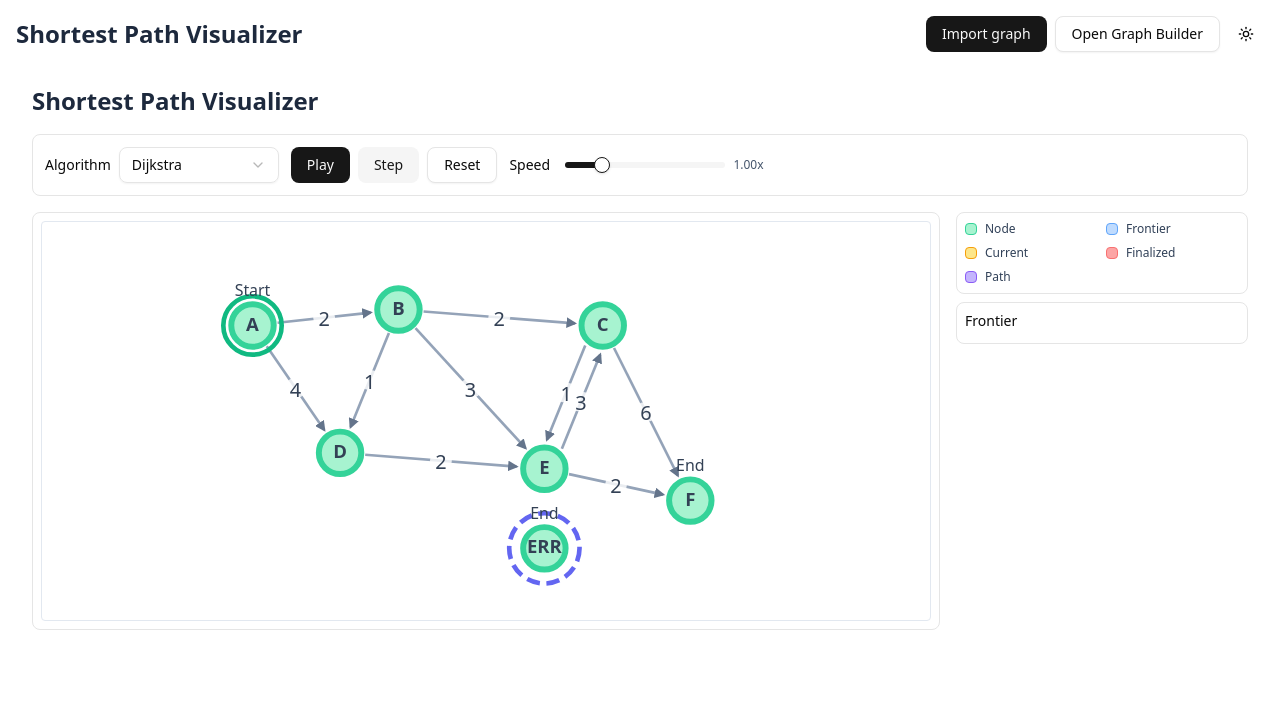
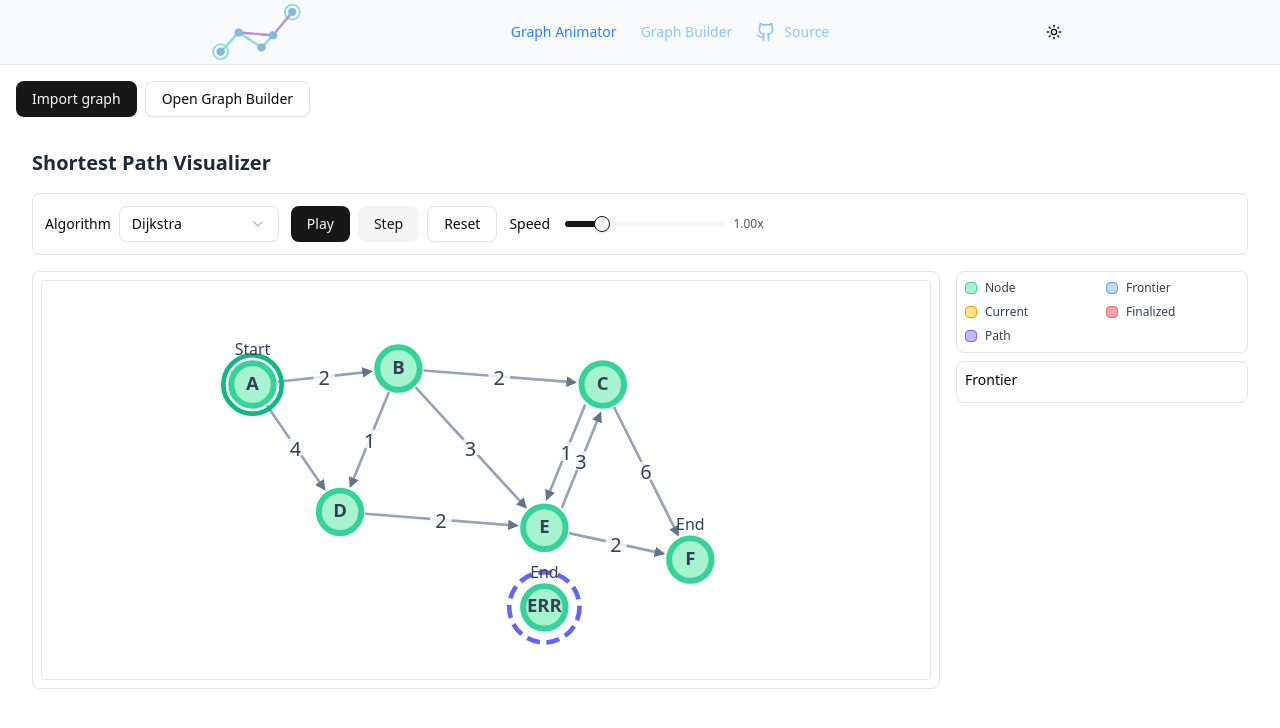
Before and after one commit to Bert0ns/graph-shortest-path, a Next.js app: page / in a window 1280 px wide. Shown: the top 728 px of the page. Built offline with nearby package versions, Linux system fonts and the light colour scheme.

Commit message:
feat: implementing website header and navigation system

```diff
--- a/app/globals.css
+++ b/app/globals.css
@@ -118,12 +118,3 @@
     @apply bg-background text-foreground;
   }
 }
-
-/* Fluid type scaling for headings */
-h1 { font-size: clamp(1.125rem, 1rem + 1vw, 1.5rem); }
-
-/* Containers that should fill available height without causing double scrollbars */
-.fill-viewport {
-  height: 100dvh;
-  min-height: 100dvh;
-}
--- a/app/layout.tsx
+++ b/app/layout.tsx
@@ -3,10 +3,12 @@ import "./globals.css";
 import React from "react";
 import {Toaster} from "@/components/ui/sonner";
 import ThemeProvider from "@/components/theme-components/themeProvider";
+import WebsiteHeader from "@/components/websiteHeader";
+import {websiteConfigs} from "@/website.configs";
 
 export const metadata: Metadata = {
-  title: "Shortest Path Finder",
-  description: "Visualize and find the shortest path in custom graphs using Dijkstra's algorithm.",
+  title: websiteConfigs.title,
+  description: websiteConfigs.description,
 };
 
 export default function RootLayout({
@@ -23,10 +25,11 @@ export default function RootLayout({
             enableSystem
             disableTransitionOnChange
         >
+            <WebsiteHeader />
             <main>
                 {children}
             </main>
-            <Toaster position="top-center" />
+            <Toaster position="bottom-left" />
         </ThemeProvider>
       </body>
     </html>
--- a/app/page.tsx
+++ b/app/page.tsx
@@ -44,7 +44,7 @@ export default function Home() {
     return (
         <main className="container mx-auto p-4 space-y-4">
             <div className="flex flex-col sm:flex-row sm:items-center sm:justify-between gap-3">
-                <h1 className="text-lg sm:text-xl font-semibold text-slate-800">Shortest Path Visualizer</h1>
+
                 <div className="flex flex-wrap items-center gap-2">
                     <input
                         ref={fileInputRef}
@@ -58,7 +58,6 @@ export default function Home() {
                     <Link href="/builder" title="Open the graph builder to edit or create a graph">
                         <Button variant="outline">Open Graph Builder</Button>
                     </Link>
-                    <ThemeSelectorButton/>
                 </div>
             </div>
             <GraphSimulator importedGraph={importedGraph}/>
--- a/components/WebsiteHeader/index.tsx
+++ b/components/websiteHeader.tsx
@@ -4,17 +4,25 @@ import Link from "next/link";
 import Image from "next/image";
 import React from "react";
 import {cn} from "@/lib/utils";
-import {SiteHeaderProps} from "@/components/SiteHeader/index.types";
 import {websiteConfigs} from "@/website.configs";
-import {Route} from "@/components/SiteHeader/index.types";
 import {usePathname} from "next/navigation";
 import {useMobile} from "@/lib/hooks/use-mobile";
-import { Button } from "../ui/button";
+import { Button } from "./ui/button";
 import {Sheet, SheetContent, SheetHeader, SheetTitle, SheetTrigger} from "@/components/ui/sheet";
-import ThemeSelector from "../ThemeSelector";
+import ThemeSelectorButton from "@/components/theme-components/themeSelectorButton";
 
 
-const DesktopNav: React.FC<SiteHeaderProps> = ({routes}) => {
+export interface WebsiteRoute {
+    href: string
+    label: string
+    active: boolean
+}
+
+export interface WebsiteHeaderProps {
+    routes: WebsiteRoute[];
+}
+
+const DesktopNav: React.FC<WebsiteHeaderProps> = ({routes}) => {
     return (
         <>
             <nav className="flex items-center space-x-6 text-sm font-medium">
@@ -30,7 +38,7 @@ const DesktopNav: React.FC<SiteHeaderProps> = ({routes}) => {
                         {route.label}
                     </Link>
                 ))}
-                <Link href="https://github.com/Bert0ns/montecarlo-simulation"
+                <Link href={websiteConfigs.gitHubRepo}
                     target="_blank"
                     rel="noopener noreferrer"
                     className="inline-flex items-center gap-2 text-blue-300 dark:text-blue-400 hover:text-blue-500 transition-colors"
@@ -40,13 +48,13 @@ const DesktopNav: React.FC<SiteHeaderProps> = ({routes}) => {
                 </Link>
             </nav>
             <div className="flex items-center space-x-2">
-                <ThemeSelector/>
+                <ThemeSelectorButton/>
             </div>
         </>
     )
 }
 
-const MobileNav: React.FC<SiteHeaderProps> = ({routes}) => {
+const MobileNav: React.FC<WebsiteHeaderProps> = ({routes}) => {
     const [open, setOpen] = React.useState<boolean>(false);
     return (
         <Sheet open={open} onOpenChange={setOpen}>
@@ -59,7 +67,7 @@ const MobileNav: React.FC<SiteHeaderProps> = ({routes}) => {
             <SheetContent side="right" className="w-[85%] sm:w-[350px] pr-0 dark:bg-gray-800 dark:border-gray-700">
                 <SheetHeader className="pb-4 border-b dark:border-gray-700">
                     <SheetTitle className="dark:text-gray-100">
-                        <Link href="/" className="flex items-center gap-2">
+                        <Link href="/public" className="flex items-center gap-2">
                             <Image
                                 src={websiteConfigs.logo_img}
                                 alt="Logo"
@@ -93,10 +101,10 @@ const MobileNav: React.FC<SiteHeaderProps> = ({routes}) => {
                 </div>
 
                 <div className="mt-auto w-full pl-4 pt-4 pb-4 border-t dark:border-gray-700 flex flex-row gap-8">
-                    <ThemeSelector className="scale-150"/>
+                    <ThemeSelectorButton className="scale-150"/>
 
                     <Link
-                        href="https://github.com/Bert0ns/montecarlo-simulation"
+                        href={websiteConfigs.gitHubRepo}
                         target="_blank"
                         rel="noopener noreferrer"
                         onClick={() => setOpen(false)}
@@ -111,11 +119,11 @@ const MobileNav: React.FC<SiteHeaderProps> = ({routes}) => {
     )
 }
 
-export function SiteHeader() {
+export default function WebsiteHeader() {
     const pathname: string = usePathname();
     const isMobile: boolean = useMobile();
 
-    const routes: Route[] = websiteConfigs.menuItems.map((item) => ({
+    const routes: WebsiteRoute[] = websiteConfigs.menuItems.map((item) => ({
         href: item.link,
         label: item.label,
         active: pathname === item.link,
@@ -124,13 +132,13 @@ export function SiteHeader() {
     return (
         <header className="sticky top-0 z-40 w-full border-b border-gray-200 dark:border-gray-700 bg-gray-50 dark:bg-gray-900">
             <div className="container mx-auto h-16 px-4 py-6 flex justify-between items-center max-w-4xl">
-                <Link href="/" className="flex items-center space-x-2">
+                <Link href="/public" className="flex items-center space-x-2">
                     <Image
                         src={websiteConfigs.logo_img}
                         alt="Logo"
                         width={100}
                         height={100}
-                        className="w-32 h-auto"
+                        className="w-24 h-auto"
                     />
                 </Link>
                 { isMobile ?
--- /dev/null
+++ b/lib/hooks/use-mobile.tsx
@@ -0,0 +1,27 @@
+"use client"
+
+import { useState, useEffect } from "react"
+
+export function useMobile() {
+    const [isMobile, setIsMobile] = useState(false)
+
+    useEffect(() => {
+        // Check if window is defined (browser environment)
+        if (typeof window !== "undefined") {
+            const checkIfMobile = () => {
+                setIsMobile(window.innerWidth < 768)
+            }
+
+            // Initial check
+            checkIfMobile()
+
+            // Add event listener for window resize
+            window.addEventListener("resize", checkIfMobile)
+
+            // Clean up event listener
+            return () => window.removeEventListener("resize", checkIfMobile)
+        }
+    }, [])
+
+    return isMobile
+}
--- a/package.json
+++ b/package.json
@@ -11,6 +11,7 @@
     "test:watch": "jest --watch"
   },
   "dependencies": {
+    "@radix-ui/react-dialog": "^1.1.15",
     "@radix-ui/react-dropdown-menu": "^2.1.16",
     "@radix-ui/react-label": "^2.1.7",
     "@radix-ui/react-select": "^2.2.6",
--- /dev/null
+++ b/website.configs.ts
@@ -0,0 +1,10 @@
+export const websiteConfigs = {
+    logo_img: "/images/logo.png",
+    menuItems: [
+        { label: "Graph Animator", link: "/" },
+        { label: "Graph Builder", link: "/builder" },
+    ],
+    title: "Shortest Path Finder",
+    description: "Visualize and find the shortest path in custom graphs using Dijkstra's algorithm.",
+    gitHubRepo: "https://github.com/Bert0ns/graph-shortest-path/"
+}
```
Also changed, not shown: components/WebsiteHeader/index.types.ts (deleted, +0 -9 lines), public/images/logo.png (added), 1 other file (tests, documents, lock files or other folders).
